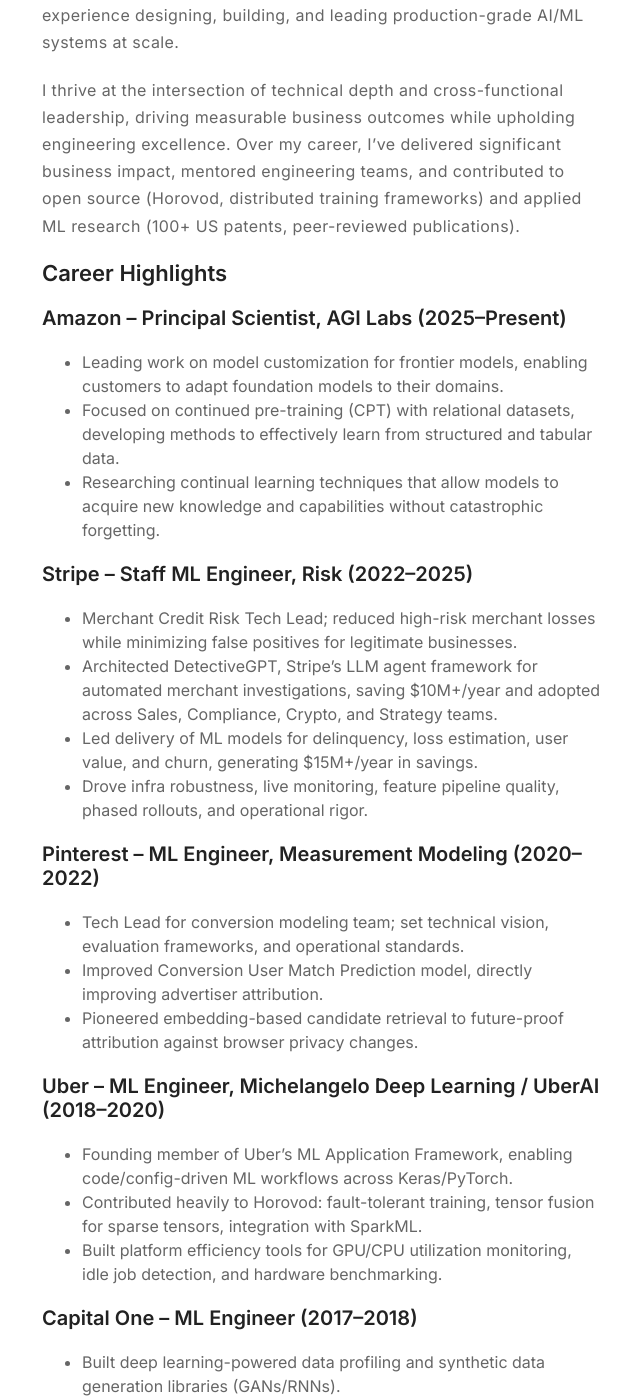
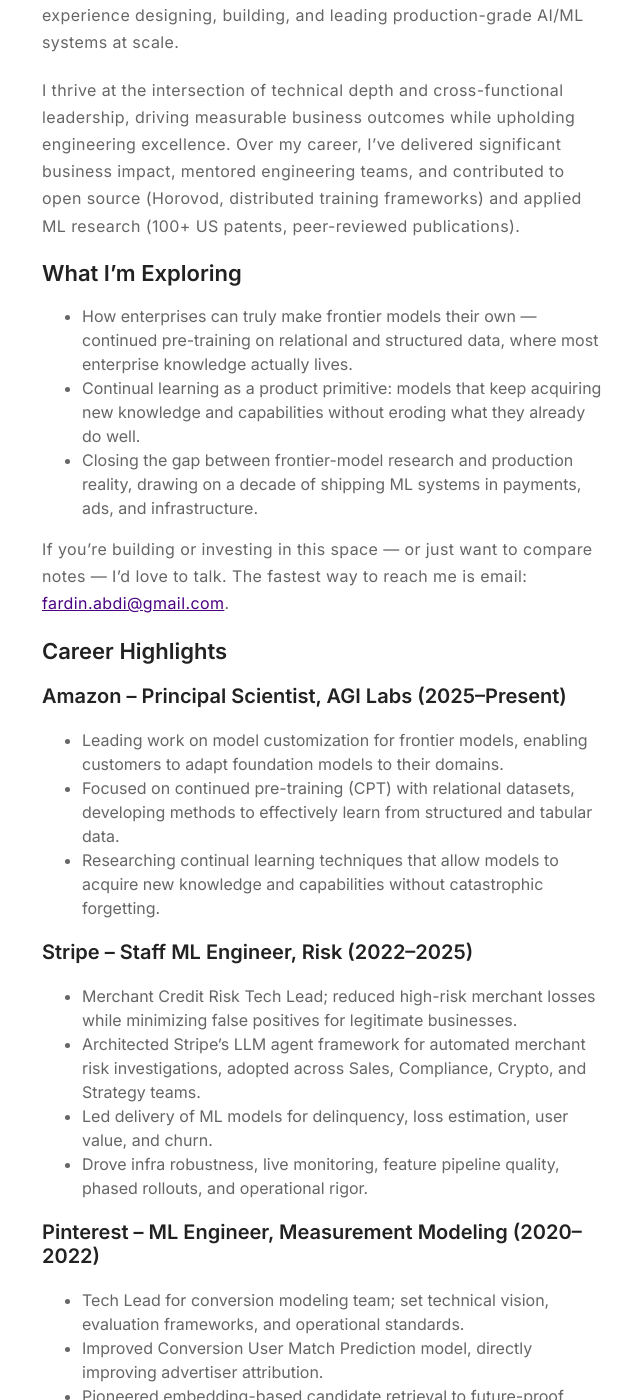
Before and after one commit to abditag2/abditag2.github.io, a Jekyll site: the page built from index.md, in a window 1280 px wide and 1400 px high, scrolled down 596 px. Shown: the whole window, without its empty margins (318-958 px from the left). Built offline with Jekyll 4.4.1, drawn with Linux system fonts in a browser that asks for light colours; some of the changed text lies outside the part shown.

Commit message:
Fix Qualcomm fellowship year, remove internal Stripe details, add What I'm Exploring section
- Correct Qualcomm Innovation Fellowship year to 2013 (per UIUC announcement) and add selectivity detail
- Remove internal Stripe codename and internal savings figures from Stripe bullets
- Add 'What I'm Exploring' section with an explicit contact CTA for collaboration and investor conversations

Co-Authored-By: Claude Opus 4.8 <noreply@anthropic.com>
Claude-Session: https://claude.ai/code/session_01CfjUMbLtf65RLhgxCdGXwe

```diff
--- a/index.md
+++ b/index.md
@@ -12,6 +12,13 @@ I am a principal scientist at Amazon AGI labs with over a decade of experience d
 
 I thrive at the intersection of technical depth and cross-functional leadership, driving measurable business outcomes while upholding engineering excellence. Over my career, I’ve delivered significant business impact, mentored engineering teams, and contributed to open source (Horovod, distributed training frameworks) and applied ML research (100+ US patents, peer-reviewed publications).
 
+## What I’m Exploring
+- How enterprises can truly make frontier models their own — continued pre-training on relational and structured data, where most enterprise knowledge actually lives.
+- Continual learning as a product primitive: models that keep acquiring new knowledge and capabilities without eroding what they already do well.
+- Closing the gap between frontier-model research and production reality, drawing on a decade of shipping ML systems in payments, ads, and infrastructure.
+
+If you’re building or investing in this space — or just want to compare notes — I’d love to talk. The fastest way to reach me is email: [fardin.abdi@gmail.com](mailto:fardin.abdi@gmail.com).
+
 ## Career Highlights
 ### Amazon – Principal Scientist, AGI Labs (2025–Present)
 - Leading work on model customization for frontier models, enabling customers to adapt foundation models to their domains.
@@ -20,8 +27,8 @@ I thrive at the intersection of technical depth and cross-functional leadership,
 
 ### Stripe – Staff ML Engineer, Risk (2022–2025)
 - Merchant Credit Risk Tech Lead; reduced high-risk merchant losses while minimizing false positives for legitimate businesses.
-- Architected DetectiveGPT, Stripe’s LLM agent framework for automated merchant investigations, saving $10M+/year and adopted across Sales, Compliance, Crypto, and Strategy teams.
-- Led delivery of ML models for delinquency, loss estimation, user value, and churn, generating $15M+/year in savings.
+- Architected Stripe’s LLM agent framework for automated merchant risk investigations, adopted across Sales, Compliance, Crypto, and Strategy teams.
+- Led delivery of ML models for delinquency, loss estimation, user value, and churn.
 - Drove infra robustness, live monitoring, feature pipeline quality, phased rollouts, and operational rigor.
 
 ### Pinterest – ML Engineer, Measurement Modeling (2020–2022)
@@ -46,6 +53,6 @@ Earlier roles include internships at Affirm (early engineering hire) and Apple.
 
 ## Selected Achievements
 - 100+ US patents & peer-reviewed publications in ML, distributed systems, and cyber-physical systems.
-- Winner, Qualcomm Innovation Fellowship (2014, $100K).
+- Winner, Qualcomm Innovation Fellowship (2013, $100K; one of 8 winning teams selected from 138 proposals).
 - Finalist, Qualcomm Innovation Fellowship (2016).
 - Outstanding Student Award, University of Tehran (Top 5%).
```
